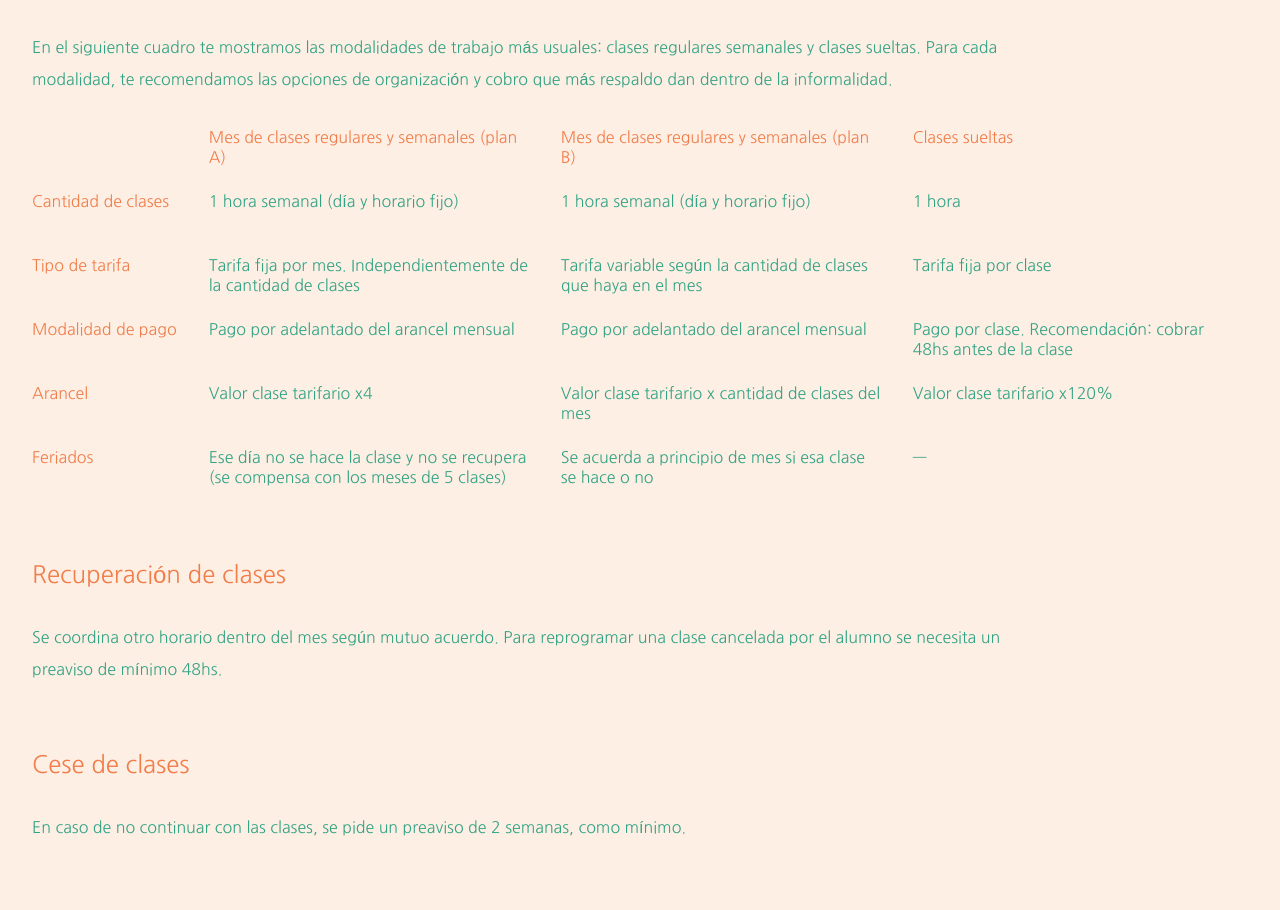
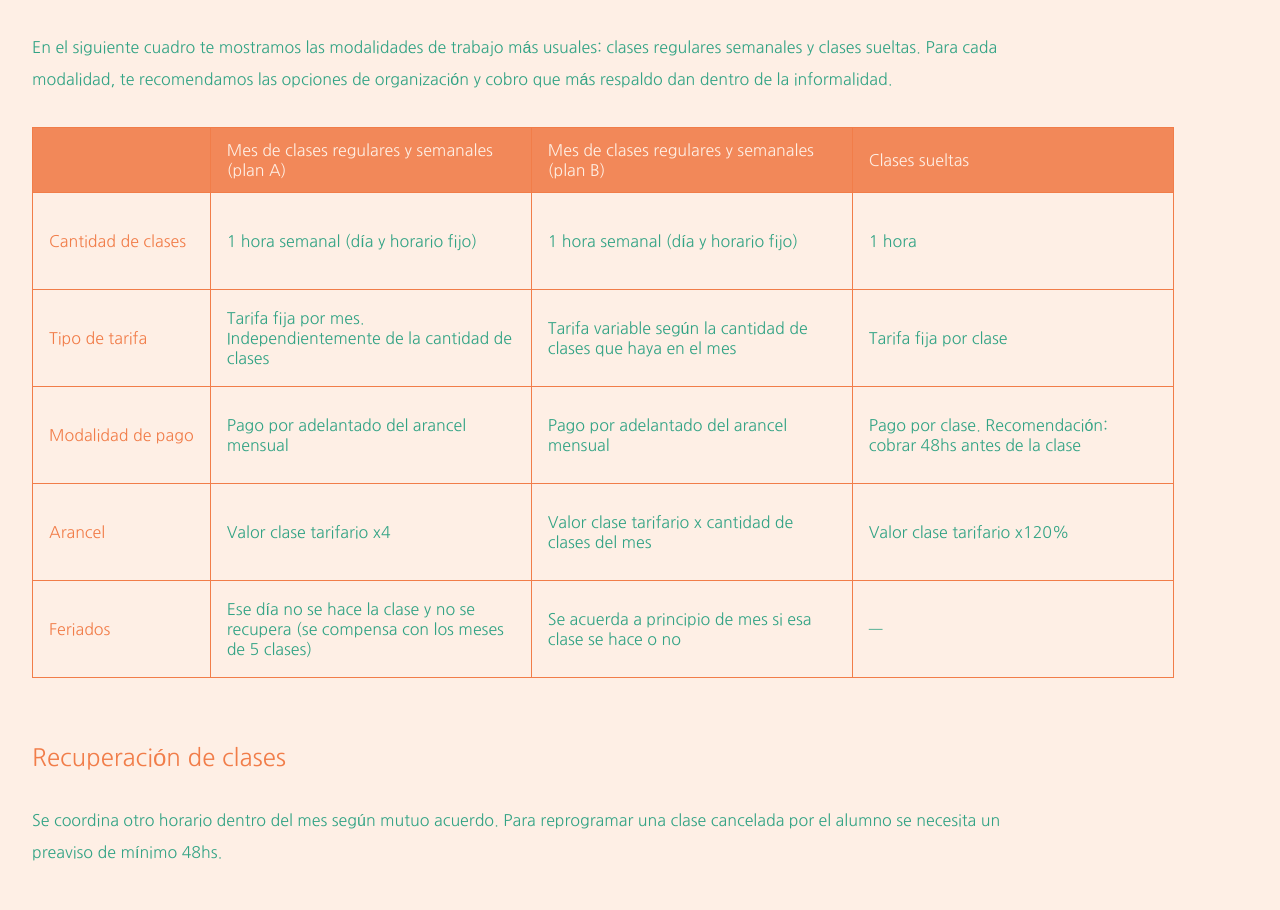
Before and after one commit to profesdemusicaagrupados/tarifarioclasesdemusica, a Next.js app: page / in a window 1280 px wide. Shown: the part 1643-2553 px from the top of the page. Built offline with nearby package versions, Linux system fonts and the light colour scheme; a web font is replaced by a local one.

Commit message:
Fix de estilos para cuadro de tres columnas en desktop/mobile

```diff
--- a/src/components/Blocks/ThreeColumnsTable/threecolumnstable.module.scss
+++ b/src/components/Blocks/ThreeColumnsTable/threecolumnstable.module.scss
@@ -57,6 +57,8 @@
 
       .columnRowTitle {
         @include text-styles;
+        font-weight: bold;
+        text-transform: uppercase;
       }
 
       .columnRowValue {
@@ -74,6 +76,7 @@
         font-variant: small-caps;
         text-transform: lowercase;
         font-size: 24px;
+        font-weight: bold;
       }
     }
   }
@@ -83,32 +86,50 @@
   .threeColumnsTableContainer {
     .tableContainer {
       flex-direction: row;
-      gap: 32px;
+      gap: normal;
+      border: 1px solid $headline-color;
+      border-bottom: none;
+      width: max-content;
 
       .columnTitlesContainer {
         display: flex;
         flex-direction: column;
-        gap: 16px;
+        gap: normal;
 
         .columnTitleCell {
+          display: flex;
+          align-items: center;
+          padding: 8px 16px;
+          border-bottom: 1px solid $headline-color;
+
           .columnTitleValue {
             @include text-styles;
             color: $headline-color;
           }
 
-          min-height: 48px;
+          min-height: 80px;
         }
         .row0 {
-          visibility: hidden;
+          .columnTitleValue {
+            visibility: hidden;
+          }
           min-height: 48px;
+          background-color: rgb(238, 97, 35, 0.9);
         }
       }
 
       .columnRowsContainer {
         width: 25vw;
+        gap: normal;
+        border-left: 1px solid $headline-color;
 
         .columnRowCell {
-          min-height: 48px;
+          min-height: 80px;
+          display: flex;
+          align-items: center;
+          flex-direction: row;
+          padding: 8px 16px;
+          border-bottom: 1px solid $headline-color;
 
           .columnRowTitle {
             display: none;
@@ -116,20 +137,40 @@
 
           .columnRowValue {
             color: $text-color;
+            font-weight: normal;
           }
         }
 
         .row0 {
           min-height: 48px;
+          background-color: rgb(238, 97, 35, 0.9);
 
           .columnRowValue {
             font-variant: normal;
             text-transform: none;
             font-size: 16px;
-            color: $headline-color;
+            color: $background-color;
           }
         }
       }
     }
   }
 }
+
+@media only screen and (min-width: 1440px) {
+  .threeColumnsTableContainer {
+    .tableContainer {
+      .columnTitlesContainer {
+        .columnTitleCell {
+          min-height: 48px;
+        }
+      }
+
+      .columnRowsContainer {
+        .columnRowCell {
+          min-height: 48px;
+        }
+      }
+    }
+  }
+}
```
Also changed, not shown: 1 other file (tests, documents, lock files or other folders).
